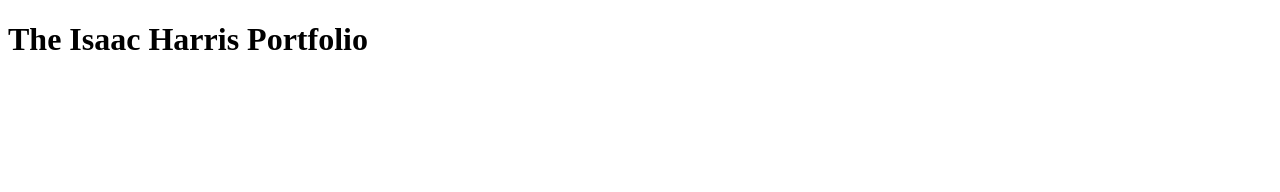
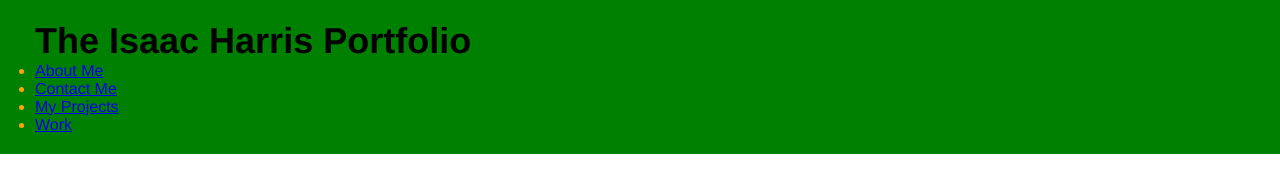
Before and after one commit to isaachrr4/welcometoforever, a plain HTML site: page index.html in a window 1280 px wide. Drawn offline with Linux system fonts and the light colour scheme.

Commit message:
adding style to portfolio

```diff
--- a/assets/css/style.css
+++ b/assets/css/style.css
@@ -0,0 +1,25 @@
+* {
+    margin: 0;
+    padding: 0;
+    box-sizing: border-box;
+  }
+
+  body {
+
+    color: orange;
+    font-family: Helvetica, Arial, sans-serif;
+  }
+
+  /* apply styles to <header> */
+  header {
+    padding: 20px 35px;
+    background-color:green;
+  }
+
+  header h1 {
+    font-weight: bold;
+    font-size: 36px;
+    color:black;
+    margin: 0;
+    display: inline;
+}
--- a/index.html
+++ b/index.html
@@ -6,7 +6,33 @@
     <meta name="viewport" content="width=device-width, initial-scale=1.0">
     <title>Welcome To Forever</title>
 </head>
+<link rel="stylesheet" href="./assets/css/style.css"
 <body>
-    <h1>The Isaac Harris Portfolio</h1>
+    <header>
+        <h1>The Isaac Harris Portfolio</h1>
+        <nav><!-- Unordered List element -->
+            <ul>
+              <!-- List item element-->
+              <li>
+                <!-- Anchor element-->
+                <a href="#About-me">About Me</a>
+              </li>
+              <li>
+                <a href="#contact-Me">Contact Me</a>
+              </li>
+              <li>
+                <a href="#My Projects">My Projects</a>
+              </li>
+        <li>
+          <a href="Work">Work</a>
+        </li>
+
+            </ul>
+          </nav>
+    </header>
+    <section id="About Me" class ="intro">
+
+    </section>
+
 </body>
 </html>
```
Also changed, not shown: assets/images/1000.jpg (added), assets/images/3.png (added), assets/images/AdobeStock_289192813.jpeg (added), assets/images/financial-calculator.jpeg (added).
